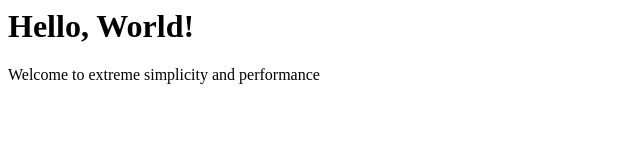
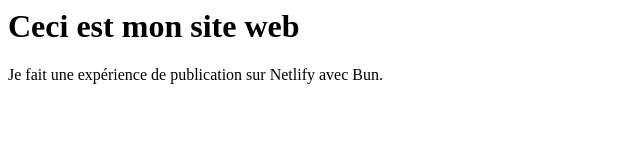
Before and after one commit to mobile-michel/nue-netlify, a website: page index.html in a window 1280 px wide. Shown: the whole page, without its empty margins (0-640 px from the left). Drawn offline with Linux system fonts and the light colour scheme.

Commit message:
Texte en français et interligne augmenté

```diff
--- a/index.css
+++ b/index.css
@@ -1,14 +1,18 @@
-
-*, *:before, *:after {
+*,
+*:before,
+*:after {
   box-sizing: border-box;
 }
 
 body {
   font-family: system-ui;
-  line-height: 1.5;
+  line-height: 2.5;
   margin: 2em;
 }
 
-h1, h2, h3, p {
-  margin-block: .25em;
+h1,
+h2,
+h3,
+p {
+  margin-block: 0.25em;
 }
--- a/index.html
+++ b/index.html
@@ -1,3 +1,2 @@
-
-<h1>Hello, World!</h1>
-<p>Welcome to extreme simplicity and performance</p>
+<h1>Ceci est mon site web</h1>
+<p>Je fait une expérience de publication sur Netlify avec Bun.</p>
```
